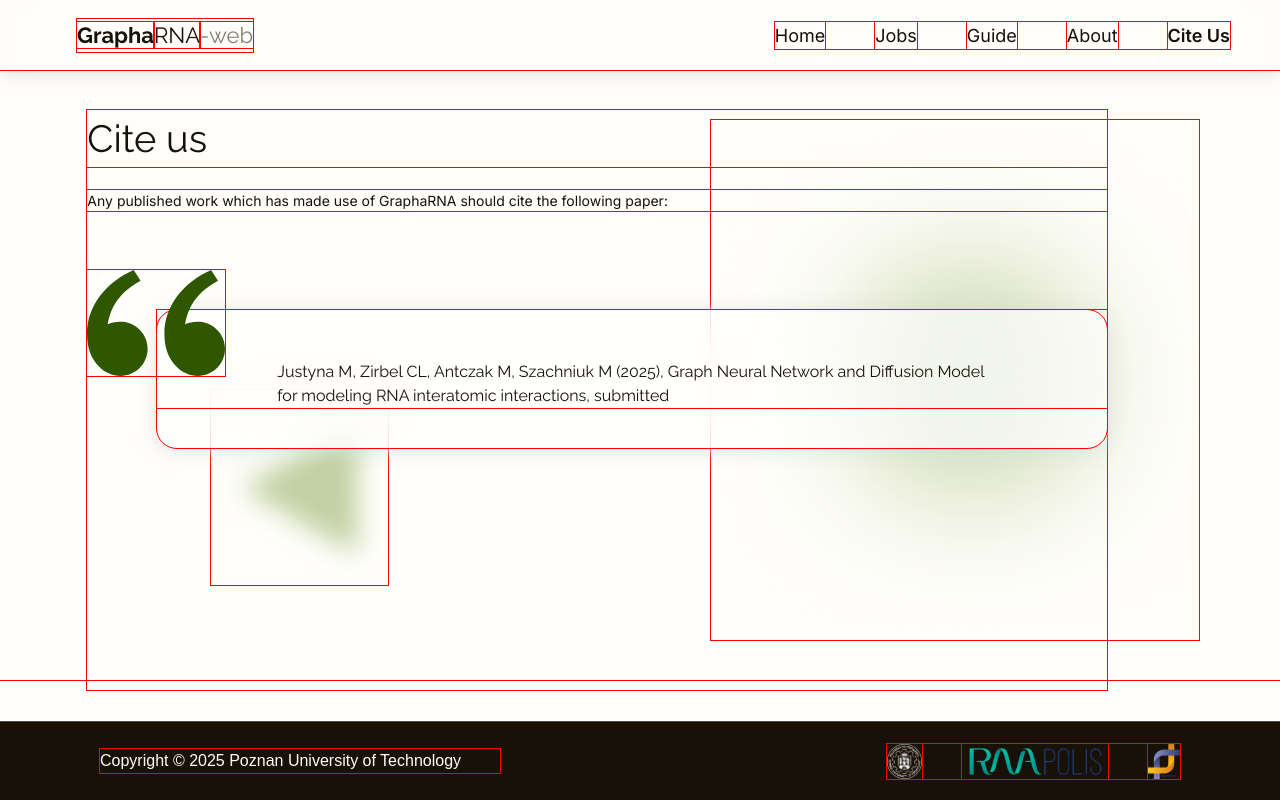
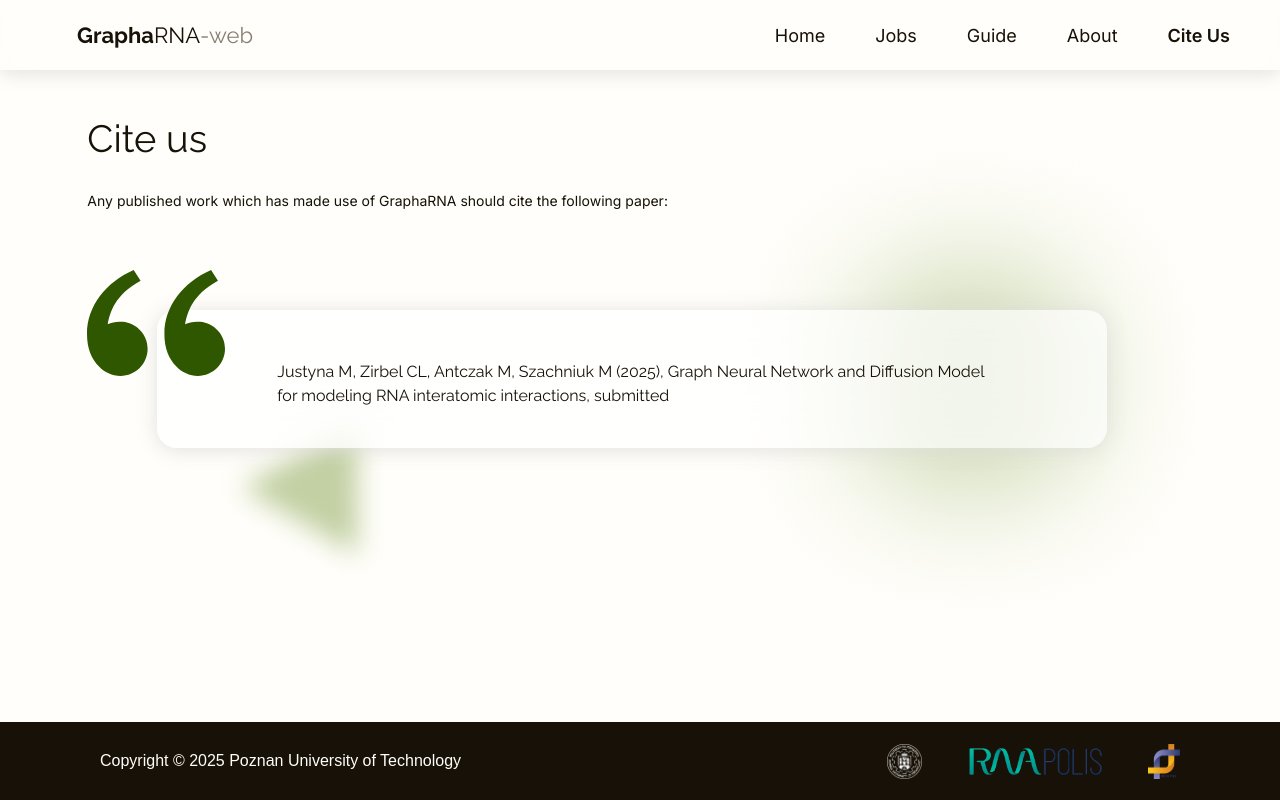
Before and after one commit to GraphaRNA-web/GraphaRNA-web, a Next.js app in the folder frontend/: page /cite in a window 1280 px wide. Built offline with nearby package versions, Linux system fonts and the light colour scheme; a web font is replaced by a local one.

Commit message:
Poprawka CiteUs

```diff
--- a/frontend/app/styles/cite.css
+++ b/frontend/app/styles/cite.css
@@ -96,7 +96,7 @@
 
     .text{
         width: 450px;
-        height: 170px;
+        height: 250px;
     }
 
     .circle{
@@ -115,7 +115,3 @@
         width: 550px;
     }
 }
-
-*{
-    outline: 1px solid red;
-}
```
